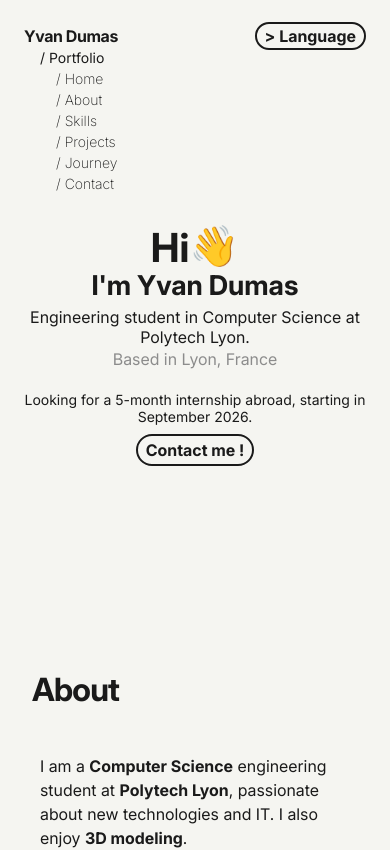
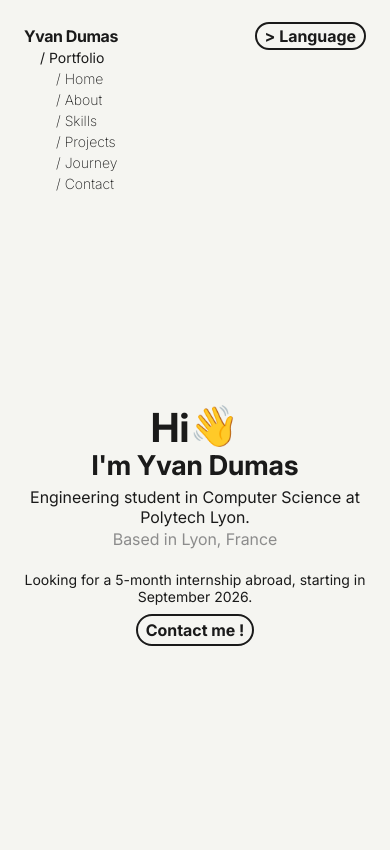
Before and after one commit to Yvan-Dumas/Portfolio, a React (Vite) app: page / in a window 390 px wide. Shown: the top 850 px of the page. Built offline with nearby package versions, Linux system fonts and the light colour scheme.

Commit message:
Added padding for the mobile version

```diff
--- a/src/sections/Hero.jsx
+++ b/src/sections/Hero.jsx
@@ -6,7 +6,7 @@ export default function Hero() {
   const { t } = useTranslation();
 
   return (
-    <section id="home" className="flex flex-col items-center justify-center text-center px-4 pt-5 md:min-h-screen pb-50 md:pb-0">
+    <section id="home" className="flex flex-col items-center justify-center text-center px-4 md:min-h-screen pb-50 md:pb-0 pt-50 md:pt-0">
       <div className="flex items-center text-[clamp(2.5rem,7vw,3rem)] font-bold mb-2 leading-5">
         <span>{t('hero.greetings')}</span>
         <span className="animate-wave origin-bottom-right relative -top-0.5">👋</span>
```
